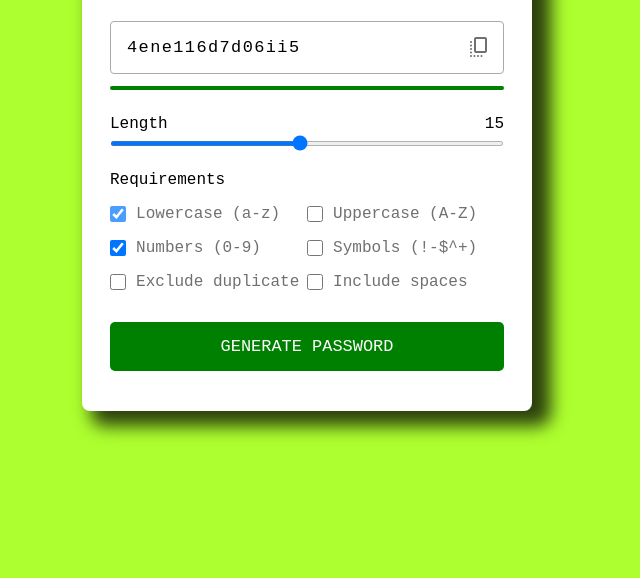
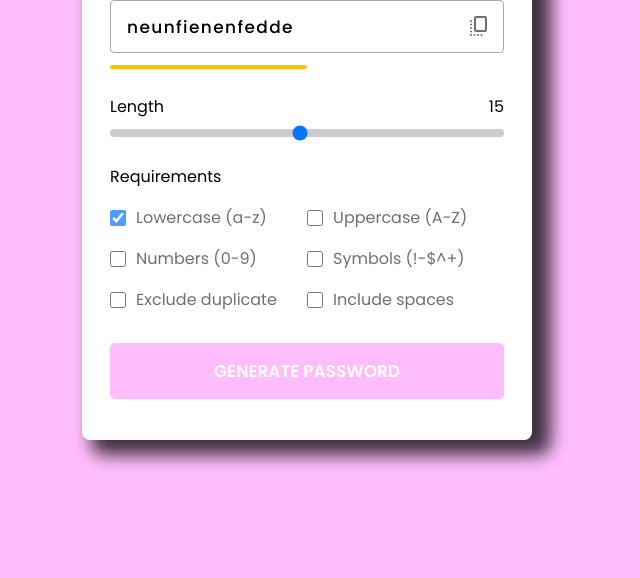
Before and after one commit to Buckminsterfullereno/passwordGenerator, a plain HTML site: page index.html in a window 1280 px wide. Shown: the part 222-800 px from the top of the page, without its empty margins (333-973 px from the left). Drawn offline with nearby package versions, Linux system fonts and the light colour scheme.

Commit message:
added a fixedBugs.txt, re-styled the app.

```diff
--- a/index.html
+++ b/index.html
@@ -36,12 +36,12 @@
 						</li>
 
 						<li class="option">
-							<input type="checkbox" id="upperCase" />
-							<label for="upperCase">Uppercase (A-Z)</label>
+							<input type="checkbox" id="uppercase" />
+							<label for="uppercase">Uppercase (A-Z)</label>
 						</li>
 
 						<li class="option">
-							<input type="checkbox" id="numbers" checked />
+							<input type="checkbox" id="numbers" />
 							<label for="numbers">Numbers (0-9)</label>
 						</li>
 
--- a/script.js
+++ b/script.js
@@ -46,7 +46,11 @@ const generatePassword = function () {
 
 const updatePassIndicator = () => {
 	passIndicator.id =
-		lengthSlider.value <= 8 ? "weak" : lengthSlider <= 16 ? "medium" : "strong";
+		lengthSlider.value <= 8
+			? "weak"
+			: lengthSlider.value <= 16
+			? "medium"
+			: "strong";
 };
 
 const updateSlider = () => {
--- a/style.css
+++ b/style.css
@@ -4,7 +4,7 @@
 	margin: 0;
 	padding: 0;
 	box-sizing: border-box;
-	font-family: "Courier New", Courier, monospace;
+	font-family: "Poppins", sans-serif, arial;
 }
 
 body {
@@ -12,7 +12,7 @@ body {
 	align-items: center;
 	justify-content: center;
 	min-height: 100vh;
-	background: greenyellow;
+	background: #ffbdfd;
 }
 
 .container {
@@ -61,7 +61,7 @@ body {
 }
 
 .input-box span:hover {
-	color: green !important;
+	color: #ffbdfd !important;
 }
 
 .wrapper .pass-indicator {
@@ -83,16 +83,16 @@ body {
 
 .pass-indicator#weak::before {
 	width: 20%;
-	background: red;
+	background: #c70039;
 }
 .pass-indicator#medium::before {
 	width: 50%;
-	background: yellow;
+	background: #ffc300;
 }
 
 .pass-indicator#strong::before {
 	width: 100%;
-	background: green;
+	background: #1adb3d;
 }
 
 .wrapper .pass-length {
@@ -107,6 +107,39 @@ body {
 .pass-length input {
 	width: 100%;
 	height: 5px;
+}
+
+/* Target the input range element */
+input[type="range"] {
+	/* Remove default styles */
+	appearance: none;
+	-webkit-appearance: none;
+	/* Set the dimensions and positioning of the slider */
+	width: 100%;
+	height: 8px;
+	border-radius: 4px;
+	/* Apply color to the track */
+	background: #ccc;
+}
+
+/* Style the slider's thumb (handle) */
+input[type="range"]::-webkit-slider-thumb {
+	/* Set dimensions and shape of the thumb */
+	width: 20px;
+	height: 20px;
+	border-radius: 50%;
+	/* Apply color to the thumb */
+	background: #ffbdfd;
+	cursor: pointer;
+}
+
+/* For Mozilla Firefox */
+input[type="range"]::-moz-range-thumb {
+	width: 20px;
+	height: 20px;
+	border-radius: 50%;
+	background: #ffbdfd;
+	cursor: pointer;
 }
 
 .pass-requirements .options {
@@ -148,7 +181,8 @@ body {
 	border: none;
 	outline: none;
 	cursor: pointer;
-	background: green;
+	background: #ffbdfd;
+	font-weight: bold;
 	font-size: 1.06rem;
 	padding: 0.94rem 0;
 	border-radius: 5px;
```
Also changed, not shown: bugsFixed.txt (added).
